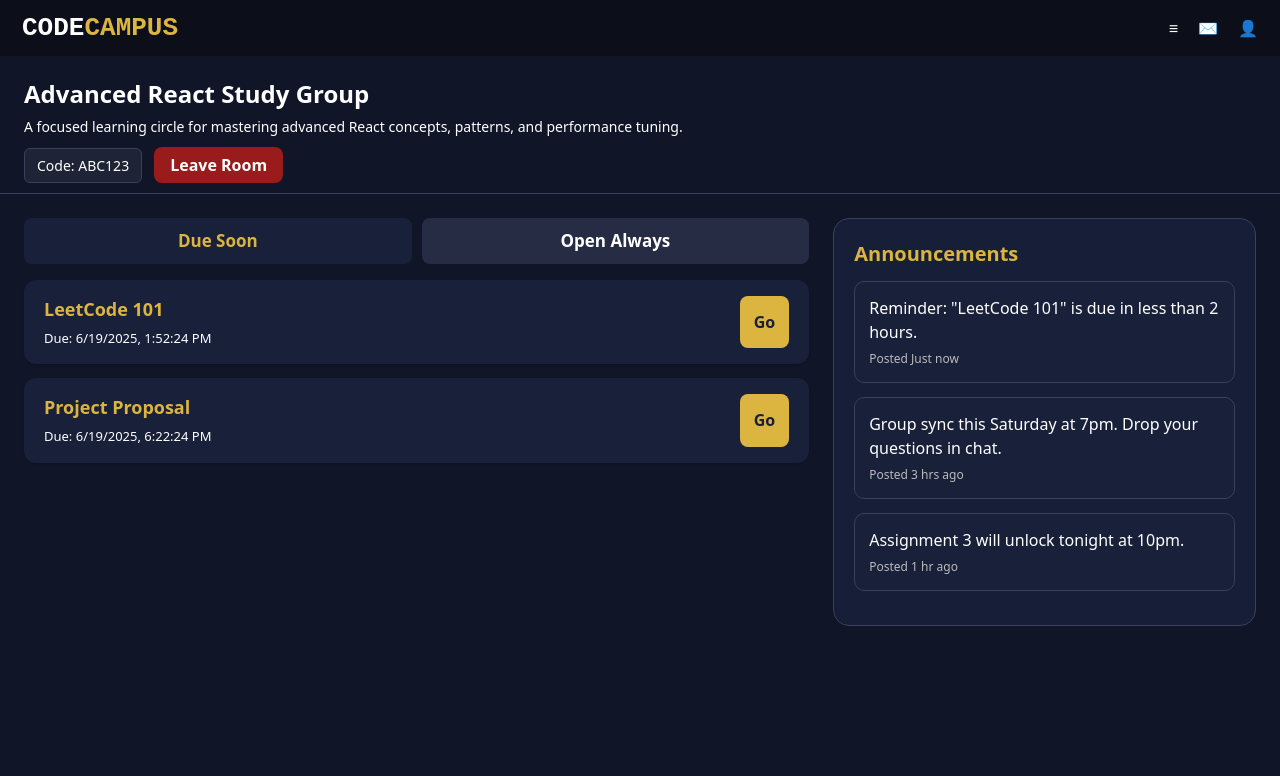
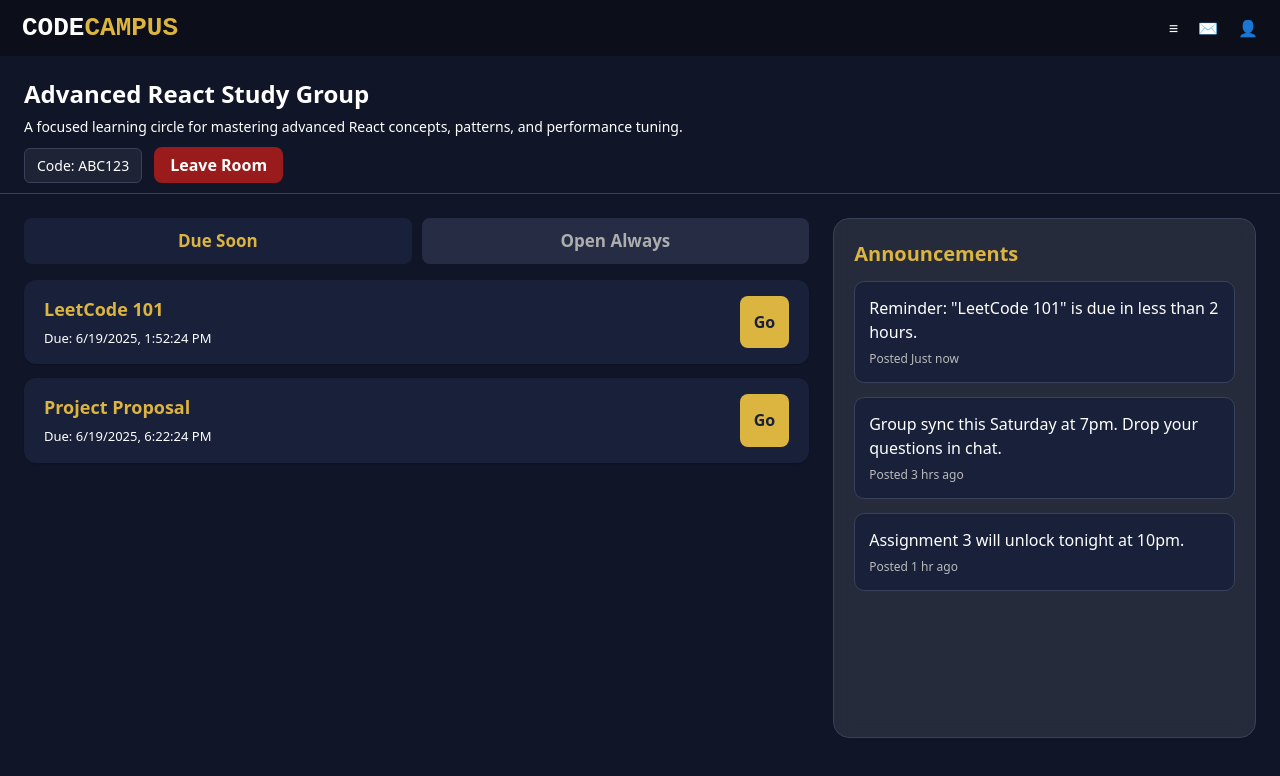
Before and after one commit to SudoShan/code-campus, a React (Vite) app in the folder client/: page /Dashboard/Room in a window 1280 px wide. Shown: the top 776 px of the page. Built offline with nearby package versions, Linux system fonts and the light colour scheme.

Commit message:
Update RoomPage.tsx

```diff
--- a/client/src/pages/RoomPage.tsx
+++ b/client/src/pages/RoomPage.tsx
@@ -8,7 +8,8 @@ const COLORS = {
   white: "#ffffff",
   tabInactive: "#252c44",
   borderGray: "#3a415a",
-  glassBackground: "rgba(28, 37, 68, 0.6)", // transparent glass effect
+  lightgray: "rgb(173, 173, 173)",
+  glassBackground: "rgba(255, 255, 255, 0.09)", // transparent glass effect
 };
 
 type Assignment = {
@@ -146,6 +147,7 @@ const AnnouncementSection: React.FC<{ extraAnnouncements?: Announcement[] }> = (
     <div
       style={{
         background: COLORS.glassBackground,
+        minHeight: "65vh",
         border: `1px solid ${COLORS.borderGray}`,
         borderRadius: 16,
         padding: 20,
@@ -282,7 +284,7 @@ const RoomPage: React.FC = () => {
               style={{
                 flex: 1,
                 background: activeTab === "due" ? COLORS.tabBlue : COLORS.tabInactive,
-                color: activeTab === "due" ? COLORS.accentYellow : COLORS.white,
+                color: activeTab === "due" ? COLORS.accentYellow : COLORS.lightgray,
                 border: "none",
                 borderRadius: 8,
                 padding: "10px 0",
@@ -297,7 +299,7 @@ const RoomPage: React.FC = () => {
               style={{
                 flex: 1,
                 background: activeTab === "open" ? COLORS.tabBlue : COLORS.tabInactive,
-                color: activeTab === "open" ? COLORS.accentYellow : COLORS.white,
+                color: activeTab === "open" ? COLORS.accentYellow : COLORS.lightgray,
                 border: "none",
                 borderRadius: 8,
                 padding: "10px 0",
```
